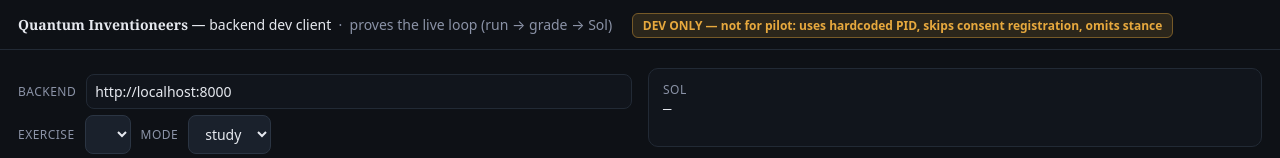
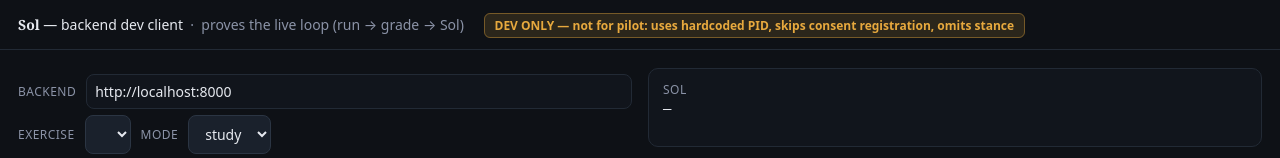
Before and after one commit to Annabelle0726/belay, a plain HTML site: page frontend/dev-client.html in a window 1280 px wide. Shown: the top 158 px of the page. Drawn offline with Linux system fonts and the light colour scheme; no server answers.

Commit message:
refactor(debrand): de-brand the front-end demos (Slice K Step 3c)
The front-end is demo/pilot glue, not part of the tested suite.

- api-client.js: retitle "Quantum Inventioneers backend" -> "Sol peer-tutor backend";
  drop the "(local sim or Classiq)" run description for "sandboxed runner"; neutralize
  the artifact-wiring comments.
- dev-client.html: "Quantum Inventioneers" title + header -> "Sol".
- README.md: rewrite to describe the ACTUAL current files (widget.html, embed-demo.html,
  dev-client.html, api-client.js) and a generalist DS/CS framing. Drops the deleted
  `quantum-inventioneers-peer-tutor.jsx` artifact, its OFFLINE "local circuit simulator"
  mode, and the quantum-era wiring narrative.

FLAGGED rename (public/embedder config surface): the backend-origin global
`window.QI_BACKEND_URL` -> `window.SOL_BACKEND_URL` (and the documented `QI_OFFLINE` is
dropped with the simulator mode). Its only in-repo reader is api-client.js, renamed in
lockstep; an external embed page that set the old `window.QI_BACKEND_URL` must update.

```diff
--- a/frontend/dev-client.html
+++ b/frontend/dev-client.html
@@ -3,7 +3,7 @@
 <head>
 <meta charset="utf-8" />
 <meta name="viewport" content="width=device-width, initial-scale=1" />
-<title>Quantum Inventioneers — backend dev client</title>
+<title>Sol — backend dev client</title>
 <style>
   :root { color-scheme: dark; }
   body { margin: 0; background: #0e1116; color: #e6e9ef;
@@ -30,7 +30,7 @@
 </head>
 <body>
 <header>
-  <b>Quantum Inventioneers</b> — backend dev client
+  <b>Sol</b> — backend dev client
   <span class="muted">&nbsp;·&nbsp; proves the live loop (run → grade → Sol)</span>
   <span style="margin-left:16px;padding:3px 10px;background:#e7a93e22;border:1px solid #e7a93e66;border-radius:6px;color:#e7a93e;font-size:12px;font-weight:600">
     DEV ONLY — not for pilot: uses hardcoded PID, skips consent registration, omits stance
```
Also changed, not shown: frontend/api-client.js (+11 -11 lines), frontend/README.md.
